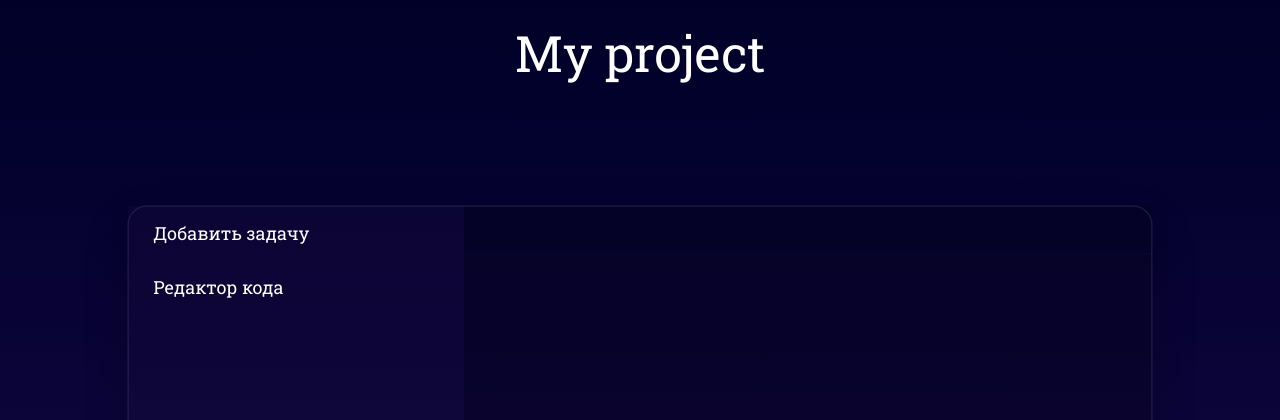
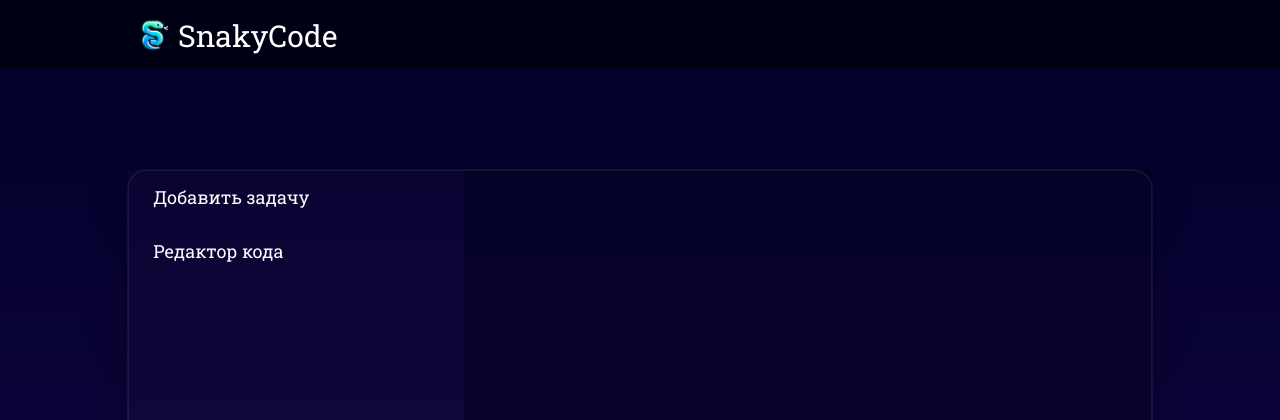
Before and after one commit to Dyshakov/SneakyCode, a Django app: page / in a window 1280 px wide. Shown: the top 420 px of the page. Run offline with Django 5.2, Linux system fonts and the light colour scheme; data that the repository does not hold is empty.

Commit message:
Добавление логотипа в header на главную страницу

```diff
--- a/taskapp/static/css/index_style.css
+++ b/taskapp/static/css/index_style.css
@@ -26,10 +26,35 @@ a:hover {
 header {
   text-align: center;
   width: 100%;
-  padding: 20px 0;
   box-sizing: border-box;
   color: white;
-  font-size: 50px;
+  font-size: 30px;
+  background: rgba(0, 0, 0, 0.5);
+  height: 70px;
+}
+
+.header_conteiner {
+  display: flex;
+  width: 80%;
+  margin: 0 auto;
+  height: 100%;
+  align-items: center;
+}
+
+header .logo a {
+  border: none;
+  padding: 0;
+  width: 0;
+}
+
+header .logo {
+  display: flex;
+  align-items: center;
+}
+
+header .logo img {
+  width: 50px;
+  height: 50px;
 }
 
 
--- a/taskapp/templates/base.html
+++ b/taskapp/templates/base.html
@@ -12,7 +12,15 @@
 </head>
 <body>
 
-	<header>My project</header>
+	<header>
+		<div class="header_conteiner">
+			<div class="logo">
+				<img src="static/css/Logo.png">
+				<a href="">SnakyCode</a>
+			</div>
+
+		</div>
+	</header>
 
 	<main>
 		{% block main %}{% endblock main %}
```
Also changed, not shown: taskapp/static/css/code_style.css (+18 -2 lines), taskapp/static/css/Logo.png (added).
